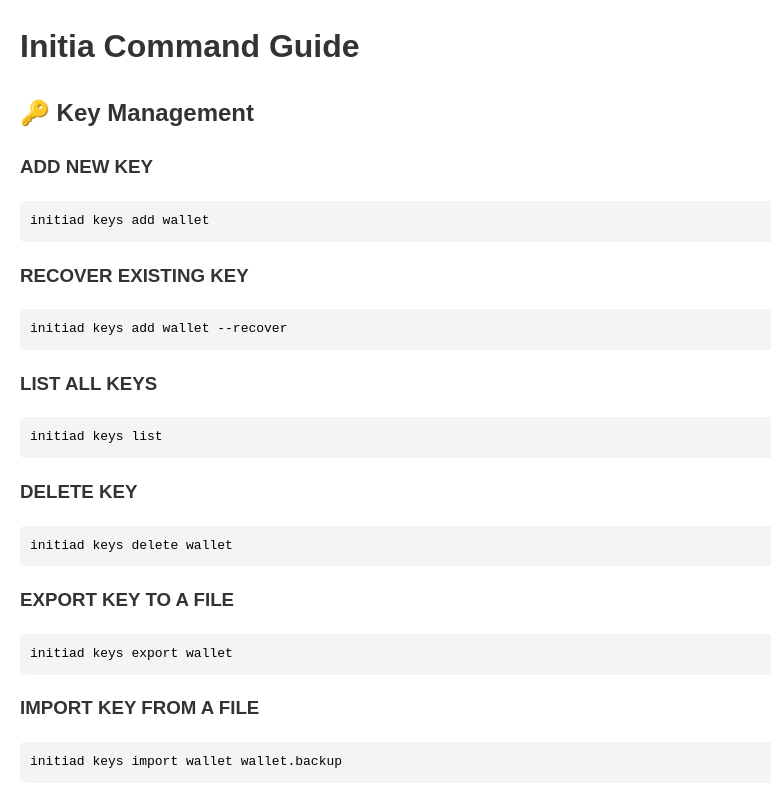
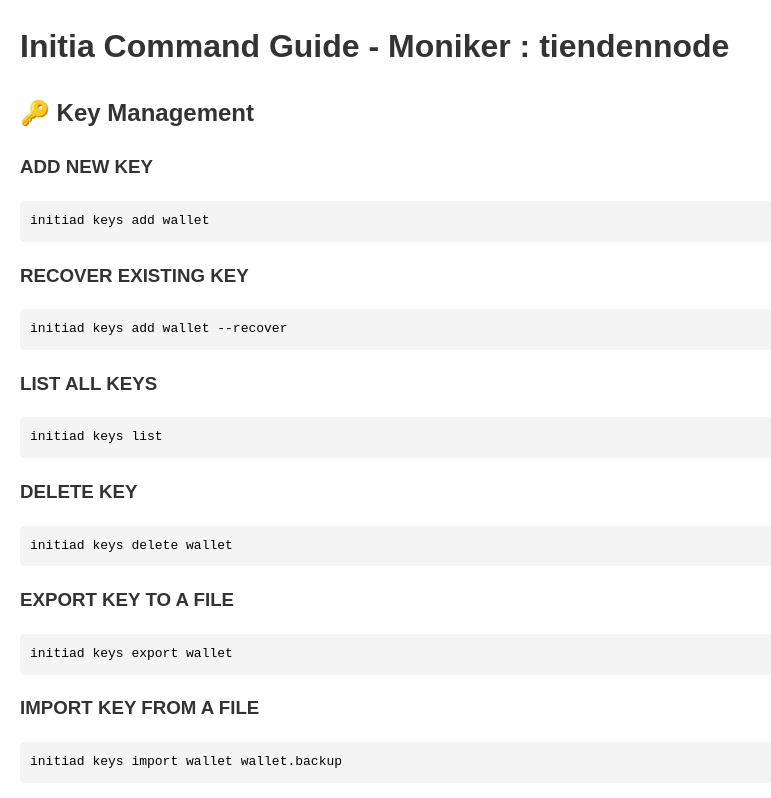
Before and after one commit to lyhaithanh/1994.github.io, a plain HTML site: page index.html in a window 1280 px wide. Shown: the top 798 px of the page, without its empty margins (0-771 px from the left). Drawn offline with Linux system fonts and the light colour scheme.

Commit message:
Update index.html

```diff
--- a/index.html
+++ b/index.html
@@ -3,7 +3,7 @@
 <head>
     <meta charset="UTF-8">
     <meta name="viewport" content="width=device-width, initial-scale=1.0">
-    <title>Initia Command Guide - Moniker : tiendennode</title>
+    <title>Initia Command Guide</title>
     <style>
         body {
             font-family: Arial, sans-serif;
@@ -25,7 +25,7 @@
     </style>
 </head>
 <body>
-    <h1>Initia Command Guide</h1>
+    <h1>Initia Command Guide - Moniker : tiendennode</h1>
 
     <div class="section">
         <h2>🔑 Key Management</h2>
```
